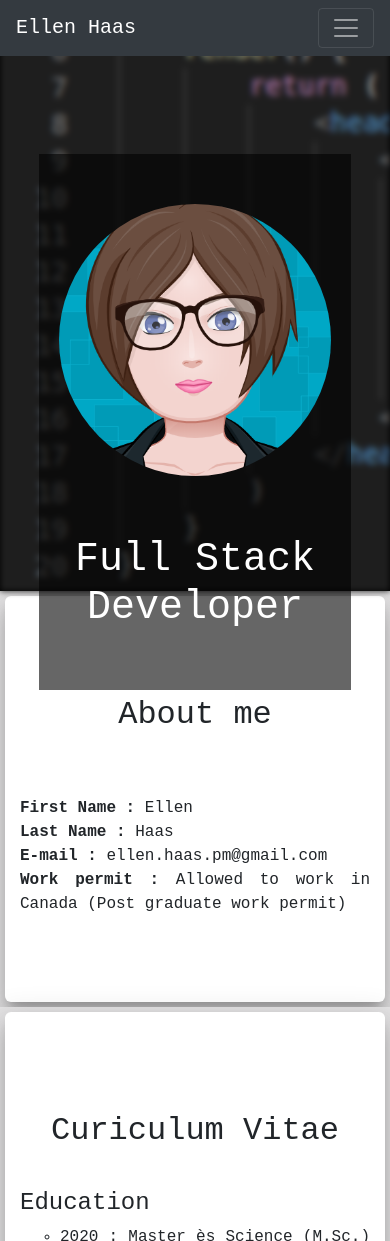
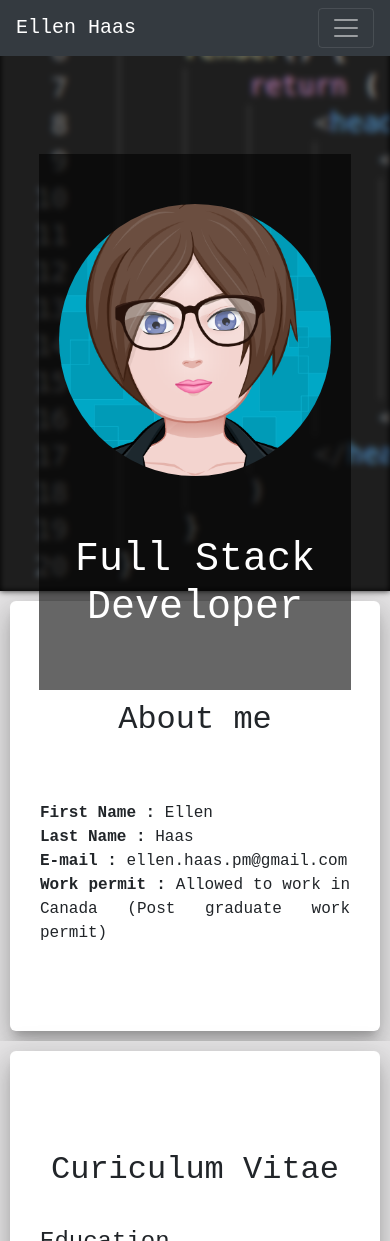
Before and after one commit to ellenhaas/gh-page, a React (Create React App) app: page / in a window 390 px wide. Shown: the top 1241 px of the page. Built offline with nearby package versions, Linux system fonts and the light colour scheme.

Commit message:
main paddings mobile devices

```diff
--- a/src/css/pers_css.css
+++ b/src/css/pers_css.css
@@ -97,6 +97,11 @@ footer{
 }
 
 @media only screen and (max-width: 600px){
+  .main{
+    padding-right: 15px;
+    padding-left: 15px;
+  }
+
   .main-raised {
     margin-left: 0px;
     margin-right: 0px;
@@ -106,8 +111,8 @@ footer{
     box-shadow: 0 16px 24px 2px rgba(0, 0, 0, 0.14), 0 6px 30px 5px rgba(0, 0, 0, 0.12), 0 8px 10px -5px rgba(0, 0, 0, 0.2);
   }
 
-.main-wrapper {
-  padding: 5px;
-}
+  .main-wrapper {
+    padding: 10px;
+  }
 
 }
```
